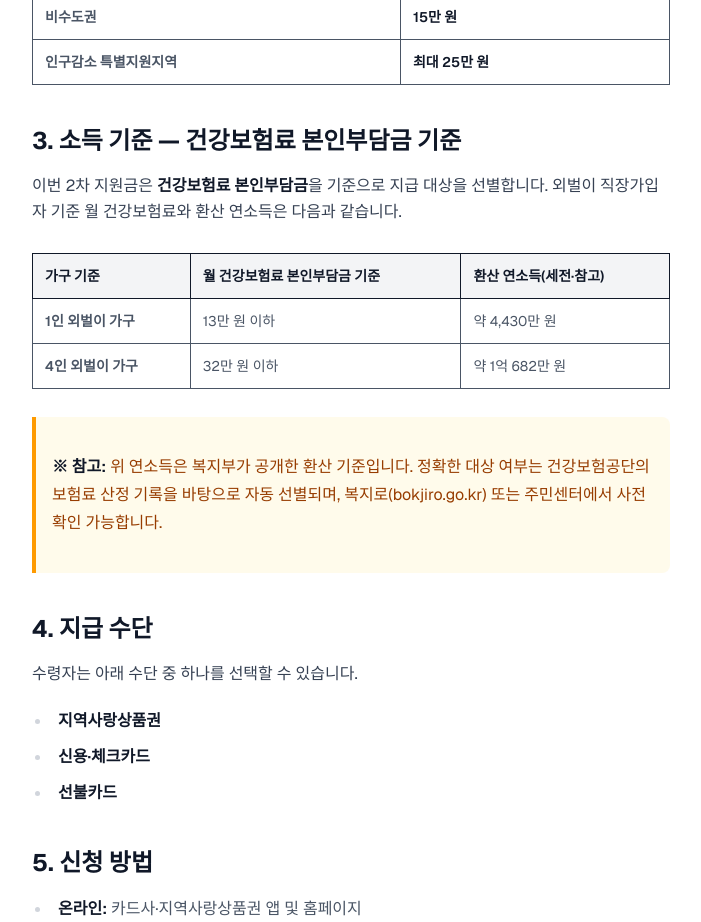
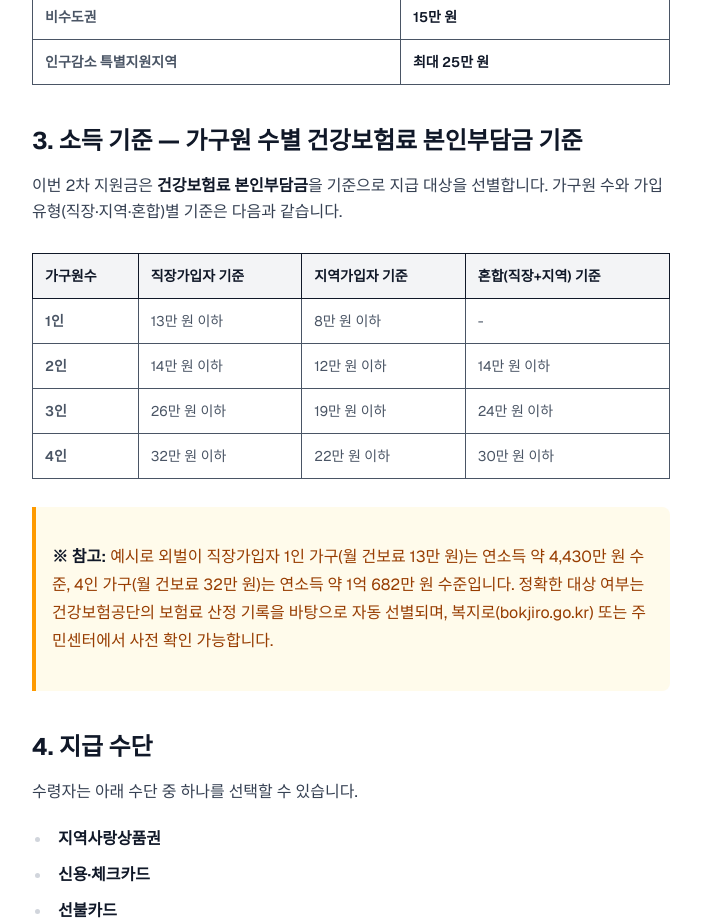
Before and after one commit to j-up/lifefit, a Next.js app: page /posts/2026-goyuga-pihae-support in a window 1280 px wide. Shown: the part 1180-2102 px from the top of the page, without its empty margins (289-990 px from the left). Built offline with nearby package versions, Linux system fonts and the light colour scheme.

Commit message:
fix: expand NHIS criteria table to include 2-person and 3-person households

```diff
--- a/app/data/posts-rich-3.ts
+++ b/app/data/posts-rich-3.ts
@@ -1093,33 +1093,48 @@ export const postsPart3: Post[] = [
         </tbody>
       </table>
 
-      <h2 class="text-2xl font-bold text-gray-900 mt-10 mb-4">3. 소득 기준 — 건강보험료 본인부담금 기준</h2>
+      <h2 class="text-2xl font-bold text-gray-900 mt-10 mb-4">3. 소득 기준 — 가구원 수별 건강보험료 본인부담금 기준</h2>
       <p class="text-gray-700 leading-relaxed my-4">
-        이번 2차 지원금은 <strong>건강보험료 본인부담금</strong>을 기준으로 지급 대상을 선별합니다. 외벌이 직장가입자 기준 월 건강보험료와 환산 연소득은 다음과 같습니다.
+        이번 2차 지원금은 <strong>건강보험료 본인부담금</strong>을 기준으로 지급 대상을 선별합니다. 가구원 수와 가입 유형(직장·지역·혼합)별 기준은 다음과 같습니다.
       </p>
       <table class="min-w-full border-collapse border border-gray-300 text-sm my-6">
         <thead>
           <tr class="bg-gray-100">
-            <th class="p-3 border text-left">가구 기준</th>
-            <th class="p-3 border text-left">월 건강보험료 본인부담금 기준</th>
-            <th class="p-3 border text-left">환산 연소득(세전·참고)</th>
+            <th class="p-3 border text-left">가구원수</th>
+            <th class="p-3 border text-left">직장가입자 기준</th>
+            <th class="p-3 border text-left">지역가입자 기준</th>
+            <th class="p-3 border text-left">혼합(직장+지역) 기준</th>
           </tr>
         </thead>
         <tbody>
           <tr>
-            <td class="p-3 border font-semibold">1인 외벌이 가구</td>
+            <td class="p-3 border font-semibold">1인</td>
             <td class="p-3 border">13만 원 이하</td>
-            <td class="p-3 border">약 4,430만 원</td>
+            <td class="p-3 border">8만 원 이하</td>
+            <td class="p-3 border">-</td>
           </tr>
           <tr>
-            <td class="p-3 border font-semibold">4인 외벌이 가구</td>
+            <td class="p-3 border font-semibold">2인</td>
+            <td class="p-3 border">14만 원 이하</td>
+            <td class="p-3 border">12만 원 이하</td>
+            <td class="p-3 border">14만 원 이하</td>
+          </tr>
+          <tr>
+            <td class="p-3 border font-semibold">3인</td>
+            <td class="p-3 border">26만 원 이하</td>
+            <td class="p-3 border">19만 원 이하</td>
+            <td class="p-3 border">24만 원 이하</td>
+          </tr>
+          <tr>
+            <td class="p-3 border font-semibold">4인</td>
             <td class="p-3 border">32만 원 이하</td>
-            <td class="p-3 border">약 1억 682만 원</td>
+            <td class="p-3 border">22만 원 이하</td>
+            <td class="p-3 border">30만 원 이하</td>
           </tr>
         </tbody>
       </table>
       <div class="bg-amber-50 border-l-4 border-amber-500 p-4 my-6 rounded-r-lg">
-        <p class="text-amber-800"><strong>※ 참고:</strong> 위 연소득은 복지부가 공개한 환산 기준입니다. 정확한 대상 여부는 건강보험공단의 보험료 산정 기록을 바탕으로 자동 선별되며, 복지로(bokjiro.go.kr) 또는 주민센터에서 사전 확인 가능합니다.</p>
+        <p class="text-amber-800"><strong>※ 참고:</strong> 예시로 외벌이 직장가입자 1인 가구(월 건보료 13만 원)는 연소득 약 4,430만 원 수준, 4인 가구(월 건보료 32만 원)는 연소득 약 1억 682만 원 수준입니다. 정확한 대상 여부는 건강보험공단의 보험료 산정 기록을 바탕으로 자동 선별되며, 복지로(bokjiro.go.kr) 또는 주민센터에서 사전 확인 가능합니다.</p>
       </div>
 
       <h2 class="text-2xl font-bold text-gray-900 mt-10 mb-4">4. 지급 수단</h2>
```
